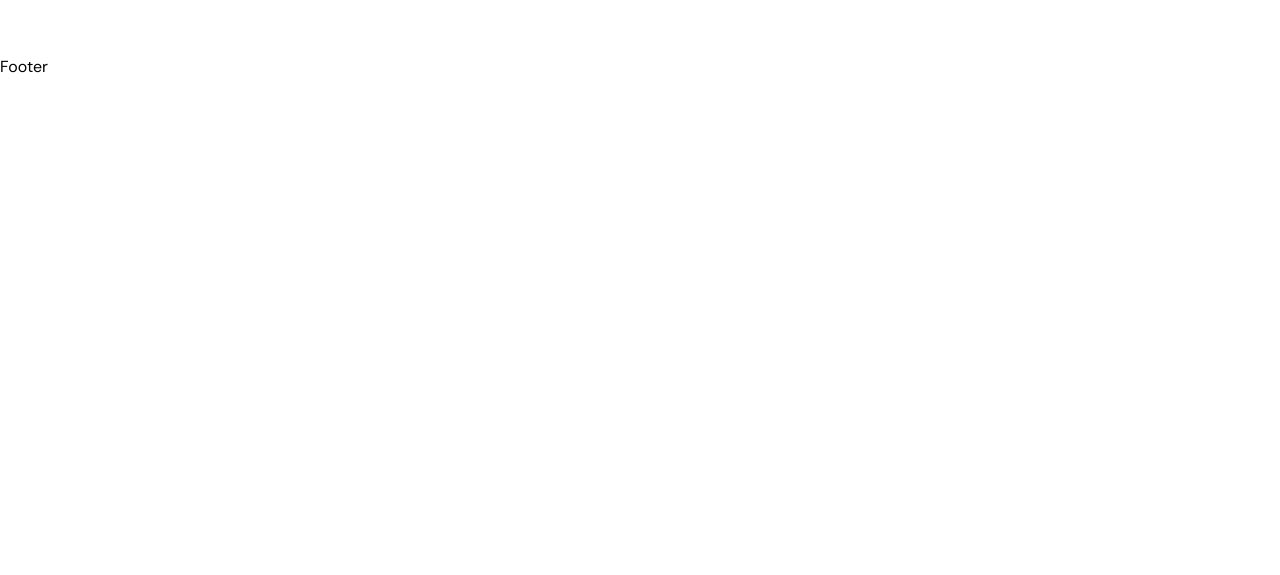
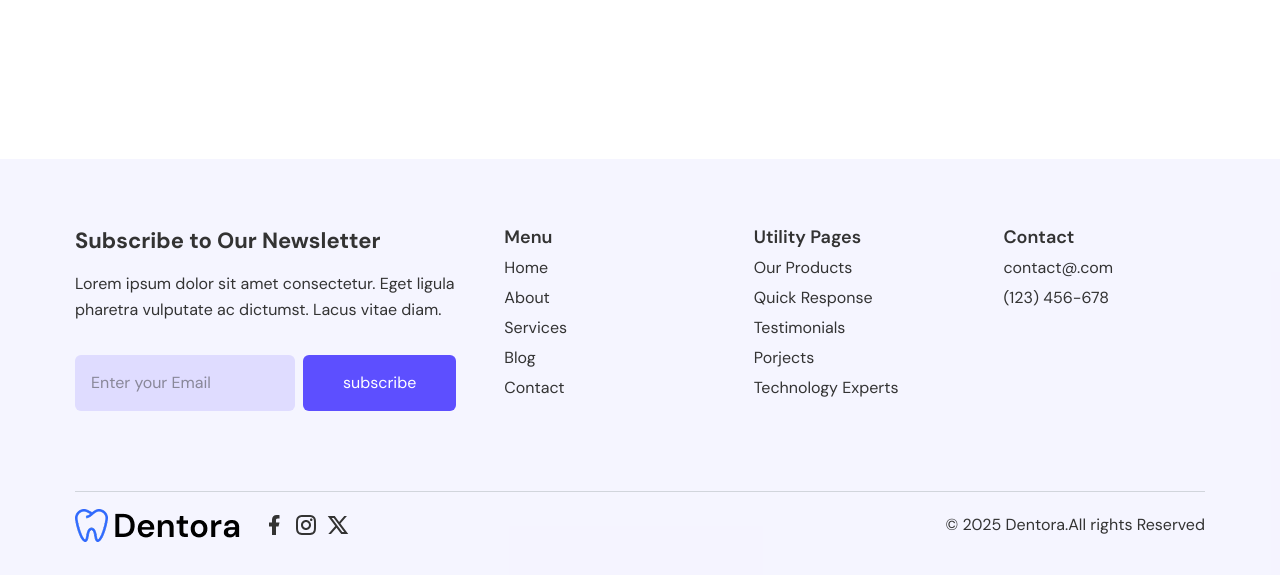
Before and after one commit to akira-odgr/dental-website-next, a Next.js app: page /about in a window 1280 px wide. Before the commit this address had no page. Shown: the part 745-1320 px from the top of the page. Before the commit the page ends 824 px from the top, so only its background shows below. Built offline with nearby package versions, Linux system fonts and the light colour scheme.

Commit message:
LPサイトが完成しました。 これから各ページの作成を始めます。

```diff
--- /dev/null
+++ b/app/about/page.tsx
@@ -0,0 +1,7 @@
+import React from "react";
+
+export const AboutPage = () => {
+    return <div>AboutPage</div>;
+};
+
+export default AboutPage;
--- /dev/null
+++ b/app/loading.tsx
@@ -0,0 +1,16 @@
+import React from "react";
+
+export const loading = () => {
+    return (
+        <div className="fixed top-0 bg-white z-50 h-screen w-full flex items-center justify-center">
+            <div className="space-y-2">
+                <div>
+                    <div className="size-10 flex border-4 border-primary-400 items-center rounded-full border-t-primary-800 animate-spin mx-auto" />
+                    <p className="text-4xl font-semibold">Loading...</p>
+                </div>
+            </div>
+        </div>
+    );
+};
+
+export default loading;
--- a/app/services/page.tsx
+++ b/app/services/page.tsx
@@ -1,5 +1,3 @@
-import React from "react";
-
 export const ServicesPage = () => {
     return (
         <div className="w-full min-h-screen flex items-center justify-center">
--- a/components/layout/Footer.tsx
+++ b/components/layout/Footer.tsx
@@ -1,5 +1,112 @@
+import { footerListItems } from "@/data/data";
+import { cn } from "@/libs/utils/cn";
+import {
+    RiFacebookFill,
+    RiInstagramLine,
+    RiTwitterXLine,
+} from "@remixicon/react";
+import Image from "next/image";
+import Link from "next/link";
+
 export const Footer = () => {
-    return <div>Footer</div>;
+    return (
+        <footer className="pt-16 pb-7 bg-primary-100/30 mt-26">
+            <div className={cn("container", "divide-y divide-gray-300")}>
+                {/* Footer top */}
+                <div
+                    className={cn(
+                        "grid gap-12 pb-16",
+                        "sm:gird-cols-2",
+                        "lg:grid-cols-[1fr_0.7fr_0.7fr_0.7fr] lg:pb-20"
+                    )}
+                >
+                    {/* NewsLetter */}
+                    <div>
+                        <p className="card-title">
+                            Subscribe to Our Newsletter
+                        </p>
+                        <p className="pt-3 mb-8">
+                            Lorem ipsum dolor sit amet consectetur. Eget ligula
+                            pharetra vulputate ac dictumst. Lacus vitae diam.
+                        </p>
+
+                        <div
+                            className={cn(
+                                "grid gap-2",
+                                "lg:grid-cols-[1fr_0.7fr]"
+                            )}
+                        >
+                            <input
+                                type="email"
+                                placeholder="Enter your Email"
+                                className="bg-primary-100 h-full p-4 rounded-md"
+                            />
+                            <button className="primary-btn">subscribe</button>
+                        </div>
+                    </div>
+
+                    {/* Footer list */}
+                    {footerListItems.map((item) => (
+                        <div key={item.id}>
+                            <p className="text-lg font-semibold mb-1">
+                                {item.title}
+                            </p>
+                            <ul className="space-y-1.5">
+                                {item.list.map((label, index) => (
+                                    <li key={index}>
+                                        <Link
+                                            href="#"
+                                            className={cn("hover:underline")}
+                                        >
+                                            {label}
+                                        </Link>
+                                    </li>
+                                ))}
+                            </ul>
+                        </div>
+                    ))}
+                </div>
+                {/* Footer bottom */}
+                <div className="flex flex-wrap items-center justify-between gap-2 pt-3">
+                    <div className="flex items-center gap-5">
+                        <div>
+                            <Image
+                                src={"/images/logo.png"}
+                                alt="footer logo"
+                                width={167}
+                                height={43}
+                            />
+                        </div>
+
+                        <div className="flex items-center gap-2">
+                            <a
+                                href="#"
+                                className="hover:text-primary-600 transition-colors"
+                            >
+                                <RiFacebookFill />
+                            </a>
+                            <a
+                                href="#"
+                                className="hover:text-primary-600 transition-colors"
+                            >
+                                <RiInstagramLine />
+                            </a>
+                            <a
+                                href="#"
+                                className="hover:text-primary-600 transition-colors"
+                            >
+                                <RiTwitterXLine />
+                            </a>
+                        </div>
+                    </div>
+                    <p>
+                        &copy; {new Date().getFullYear()} Dentora.All rights
+                        Reserved
+                    </p>
+                </div>
+            </div>
+        </footer>
+    );
 };
 
 export default Footer;
```
Also changed, not shown: content.txt.
